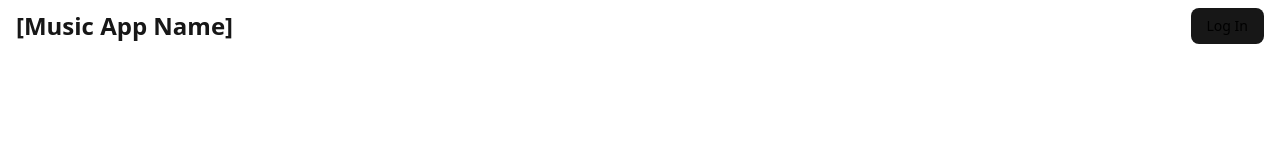
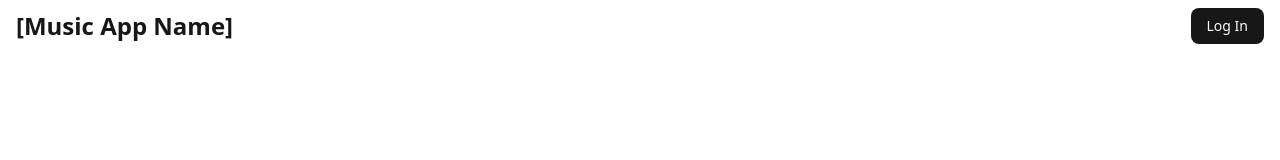
Before and after one commit to bitsatvt/music-app, a Next.js app in the folder frontend/: page / in a window 1280 px wide. Shown: the top 160 px of the page. Built offline with nearby package versions, Linux system fonts and the light colour scheme.

Commit message:
fixed button text

```diff
--- a/frontend/src/components/shared/Header.tsx
+++ b/frontend/src/components/shared/Header.tsx
@@ -13,7 +13,7 @@ export default function Header() {
             <nav className="flex items-center justify-between">
                 <div className="flex items-center space-x-6">
                     <Link href="/login" className="text-primary hover:text-accent transition">
-                        <Button variant="default" className="text-prwwimary text-black hover:text-accent transition">
+                        <Button variant="default">
                             Log In
                         </Button>
                     </Link>
```
